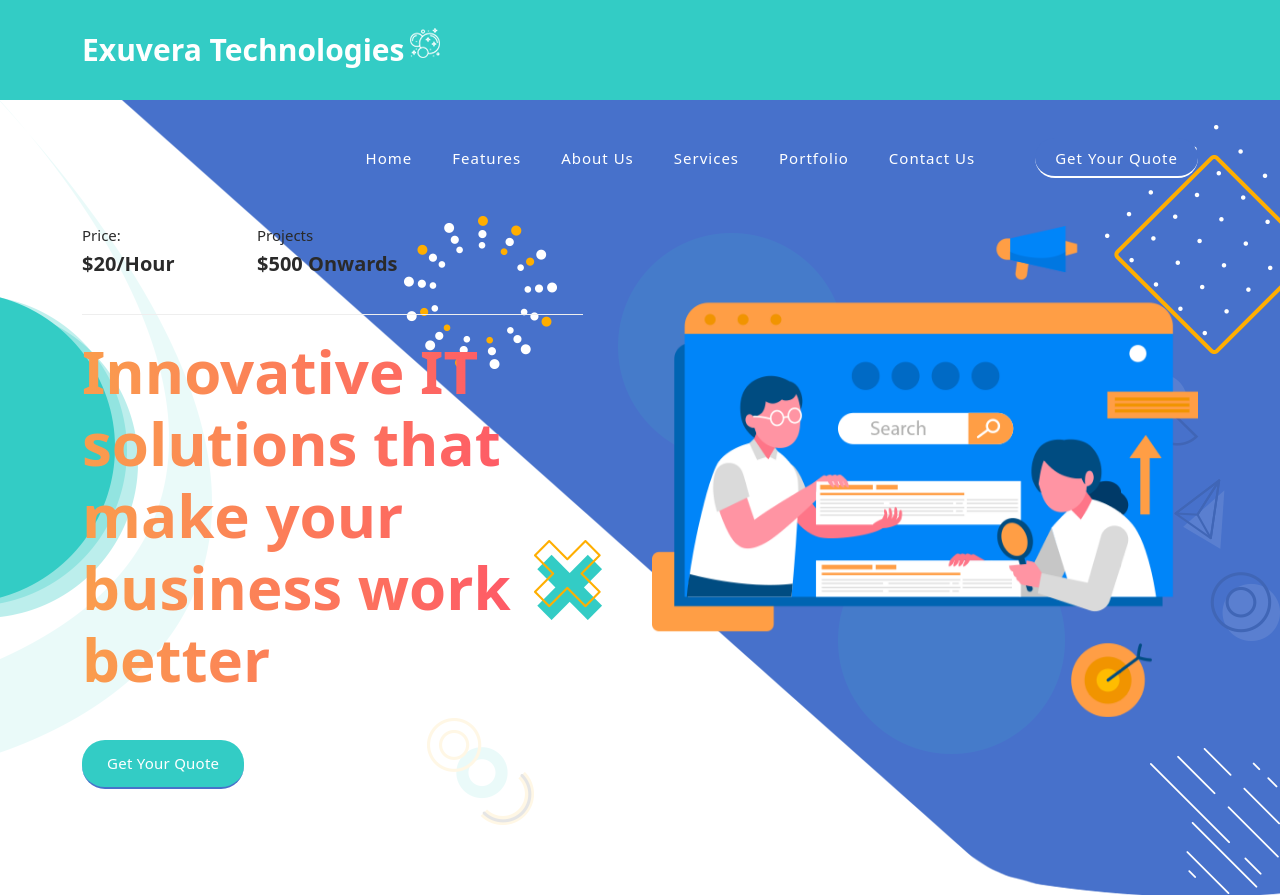
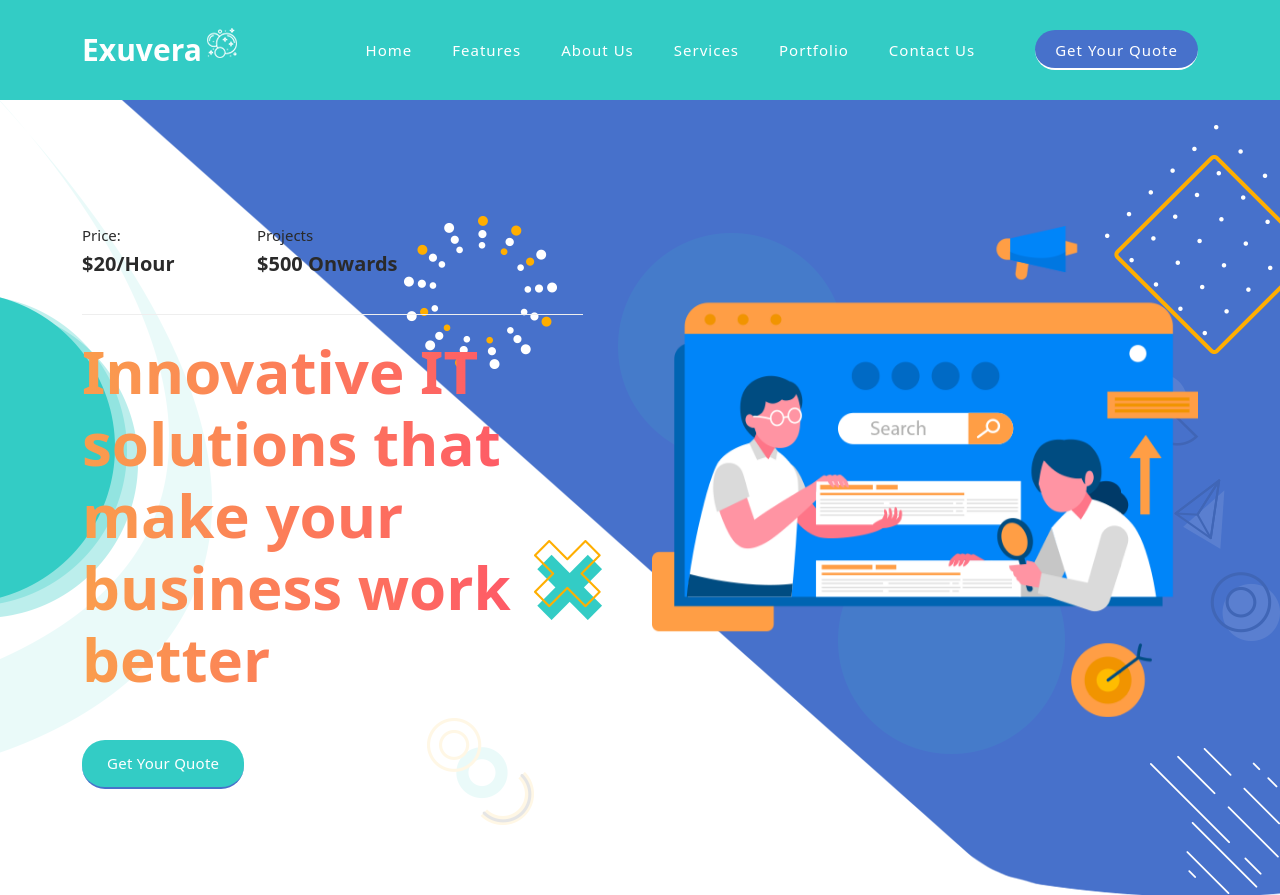
Before and after one commit to exuvera/exuvera, a website with bundled scripts: page index.html in a window 1280 px wide. Shown: the top 895 px of the page. Built offline with nearby package versions, Linux system fonts and the light colour scheme.

Commit message:
Update index.html

```diff
--- a/index.html
+++ b/index.html
@@ -55,7 +55,7 @@ https://templatemo.com/tm-563-seo-dream
           <nav class="main-nav">
             <!-- ***** Logo Start ***** -->
             <a href="index.html" class="logo">
-              <h4>Exuvera Technologies<img src="assets/images/logo-icon.png" alt=""></h4>
+              <h4>Exuvera<img src="assets/images/logo-icon.png" alt=""></h4>
             </a>
             <!-- ***** Logo End ***** -->
             <!-- ***** Menu Start ***** -->
```
